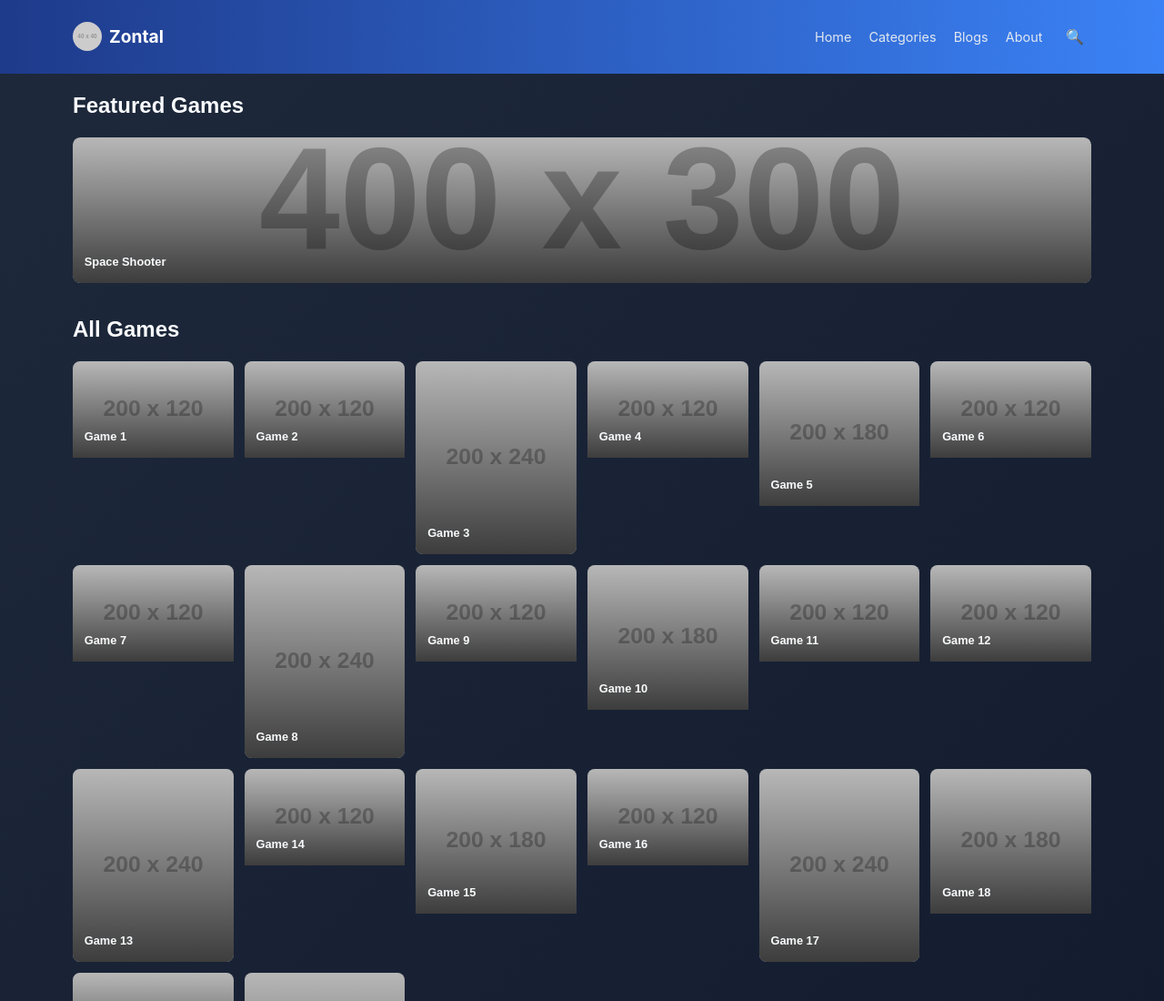
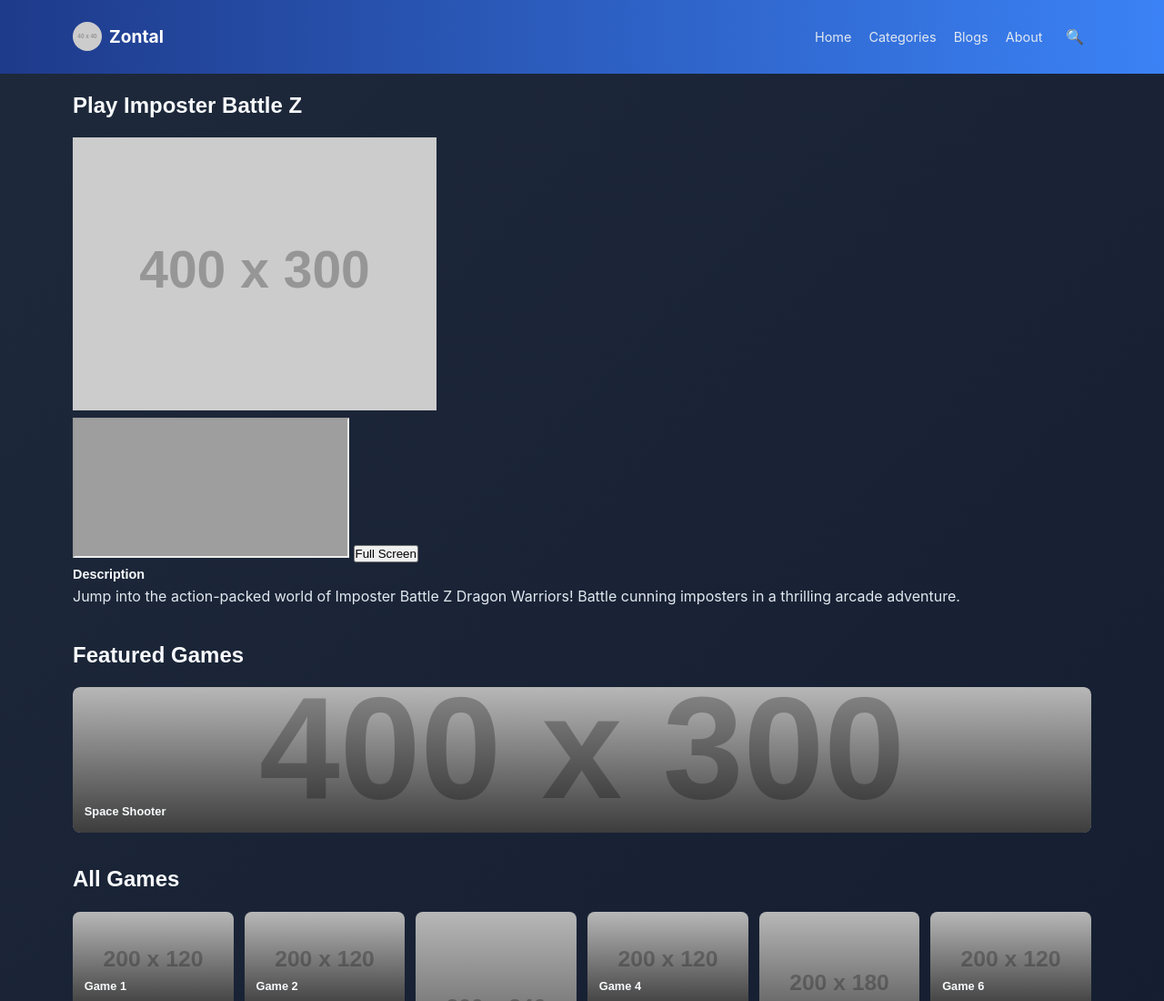
Before and after one commit to footballbros4/footballbros4.github.io, a plain HTML site: page index.html in a window 1280 px wide. Shown: the top 1100 px of the page at 91% size. Drawn offline with Linux system fonts and the light colour scheme; grey boxes are pictures that could not be loaded; placeholder pictures from the web are drawn by us.

Commit message:
Update index.html

```diff
--- a/index.html
+++ b/index.html
@@ -35,6 +35,20 @@
     <div class="container-zon">
         <!-- Main Content -->
         <div class="main-content">
+            <section class="game-iframe mb-8">
+    <h2>Play Imposter Battle Z</h2>
+    <div class="game-content">
+        <img class="feature-image" src="https://via.placeholder.com/400x300?text=Imposter+Battle+Z" alt="Imposter Battle Z Featured Image">
+        <div class="iframe-container">
+            <iframe src="https://classic.minecraft.net/" title="Imposter Battle Z Game" allow="fullscreen"></iframe>
+            <button class="fullscreen-btn">Full Screen</button>
+        </div>
+    </div>
+    <div class="game-description">
+        <h3>Description</h3>
+        <p>Jump into the action-packed world of Imposter Battle Z Dragon Warriors! Battle cunning imposters in a thrilling arcade adventure.</p>
+    </div>
+</section>
             <!-- Featured Games Slider -->
             <section class="featured-game mb-8">
                 <h2>Featured Games</h2>
```
